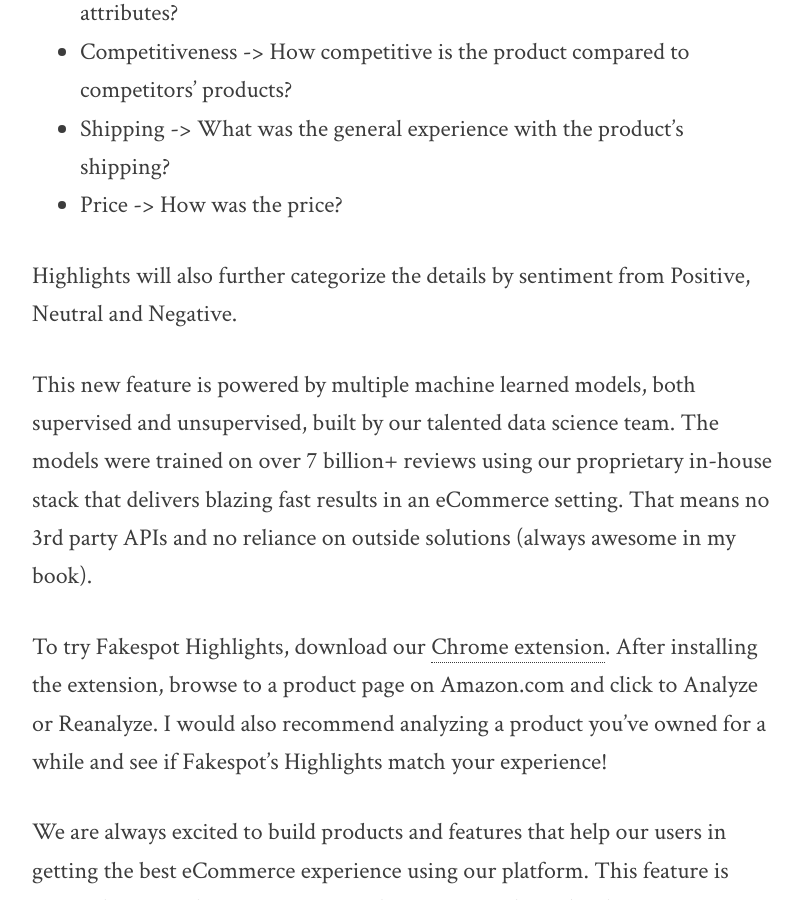
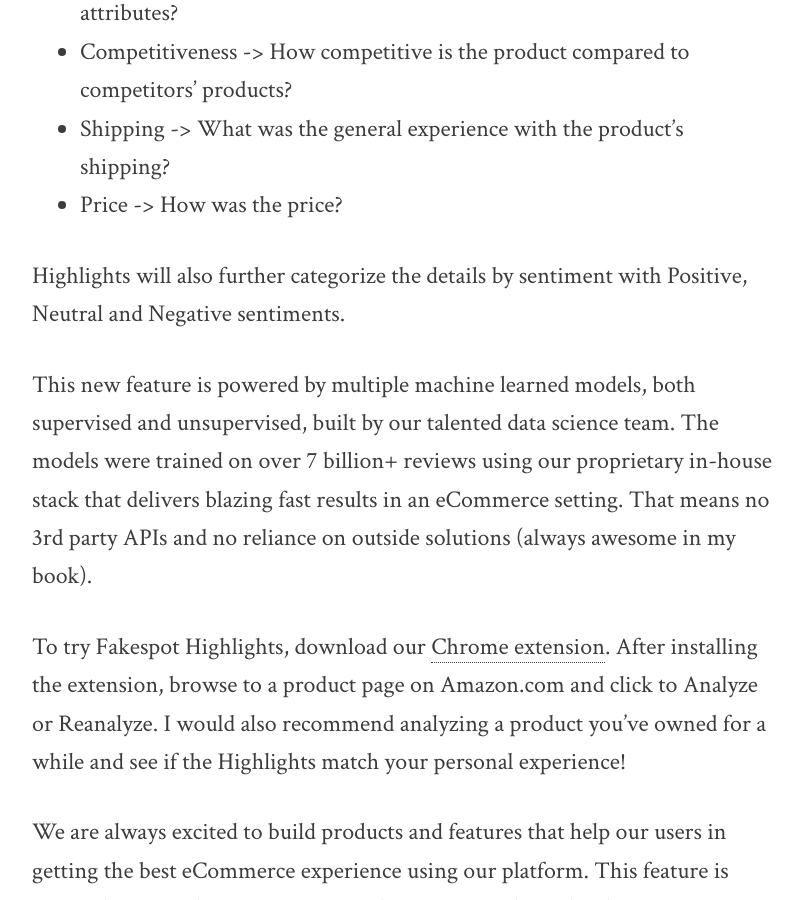
Before and after one commit to saouddk/saouddk.github.io, a Jekyll site: the page built from _posts/2020-09-29-fakespot-highlights-ML-powered-summaries.markdown, in a window 1280 px wide and 900 px high, scrolled down 1373 px. Shown: the whole window, without its empty margins (238-1041 px from the left). Built offline with Jekyll 4.4.1, drawn with Linux system fonts in a browser that asks for light colours; some of the changed text lies outside the part shown.

Commit message:
Update text.

```diff
--- a/_posts/2020-09-29-fakespot-highlights-ML-powered-summaries.markdown
+++ b/_posts/2020-09-29-fakespot-highlights-ML-powered-summaries.markdown
@@ -20,10 +20,10 @@
 - Shipping -> What was the general experience with the product's shipping?
 - Price -> How was the price?
 
-Highlights will also further categorize the details by sentiment from Positive, Neutral and Negative.
+Highlights will also further categorize the details by sentiment with Positive, Neutral and Negative sentiments.
 
 This new feature is powered by multiple machine learned models, both supervised and unsupervised, built by our talented data science team. The models were trained on over 7 billion+ reviews using our proprietary in-house stack that delivers blazing fast results in an eCommerce setting. That means no 3rd party APIs and no reliance on outside solutions (always awesome in my book).
 
-To try Fakespot Highlights, download our [Chrome extension](https://chrome.google.com/webstore/detail/fakespot-analyze-fake-ama/nakplnnackehceedgkgkokbgbmfghain). After installing the extension, browse to a product page on Amazon.com and click to Analyze or Reanalyze. I would also recommend analyzing a product you've owned for a while and see if Fakespot's Highlights match your experience!
+To try Fakespot Highlights, download our [Chrome extension](https://chrome.google.com/webstore/detail/fakespot-analyze-fake-ama/nakplnnackehceedgkgkokbgbmfghain). After installing the extension, browse to a product page on Amazon.com and click to Analyze or Reanalyze. I would also recommend analyzing a product you've owned for a while and see if the Highlights match your personal experience!
 
-We are always excited to build products and features that help our users in getting the best eCommerce experience using our platform. This feature is currently in Beta but we are constantly improving the technology in an evolutionary manner. If you have any suggestions, please do not hesitate to get in touch with me at saoud@fakespot.com.
+We are always excited to build products and features that help our users in getting the best eCommerce experience using our platform. This feature is currently in Beta but we are constantly improving the technology in an evolutionary manner. If you have any suggestions, do not hesitate to get in [touch with me](mailto:saoud@fakespot.com).
```
Also changed, not shown: other parts of _posts/2020-09-29-fakespot-highlights-ML-powered-summaries.markdown (+2 -2 lines).
